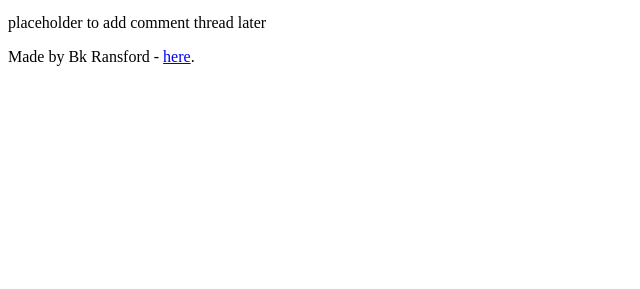
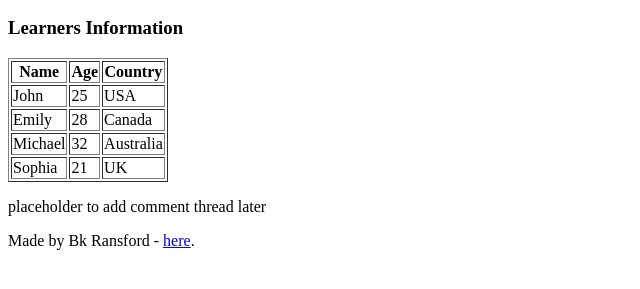
Before and after one commit to BkRansford-ux/My_First_Portfolio, a plain HTML site: page html_basic/index.html in a window 1280 px wide. Shown: the part 501-790 px from the top of the page, without its empty margins (0-640 px from the left). Drawn offline with Linux system fonts and the light colour scheme.

Commit message:
Add learners information table to index.html

```diff
--- a/html_basic/index.html
+++ b/html_basic/index.html
@@ -23,6 +23,39 @@
             <a href="https://www.alxafrica.com" target="_blank">
                 <img src="https://i.ibb.co/gTDZZT8/ALX-Logo-07.png" alt="ALX Logo" width="200">
             </a>
+	    <h3>Learners Information</h3>
+            <table border="1">
+                <thead>
+                    <tr>
+                        <th>Name</th>
+                        <th>Age</th>
+                        <th>Country</th>
+                    </tr>
+                </thead>
+                <tbody>
+                    <tr>
+                        <td>John</td>
+                        <td>25</td>
+                        <td>USA</td>
+                    </tr>
+                    <tr>
+                        <td>Emily</td>
+                        <td>28</td>
+                        <td>Canada</td>
+                    </tr>
+                    <tr>
+                        <td>Michael</td>
+                        <td>32</td>
+                        <td>Australia</td>
+                    </tr>
+                    <tr>
+                        <td>Sophia</td>
+                        <td>21</td>
+                        <td>UK</td>
+                    </tr>
+                </tbody>
+            </table>
+
         </article>
         <aside>
             <p>placeholder to add comment thread later</p>
```
